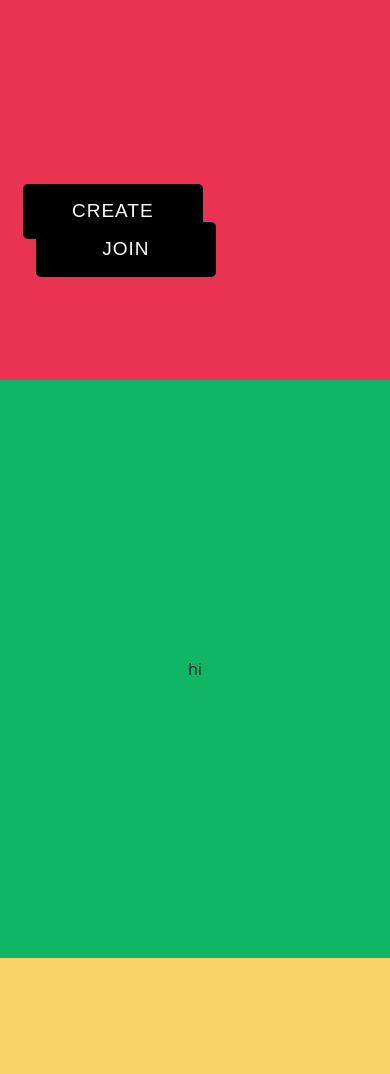
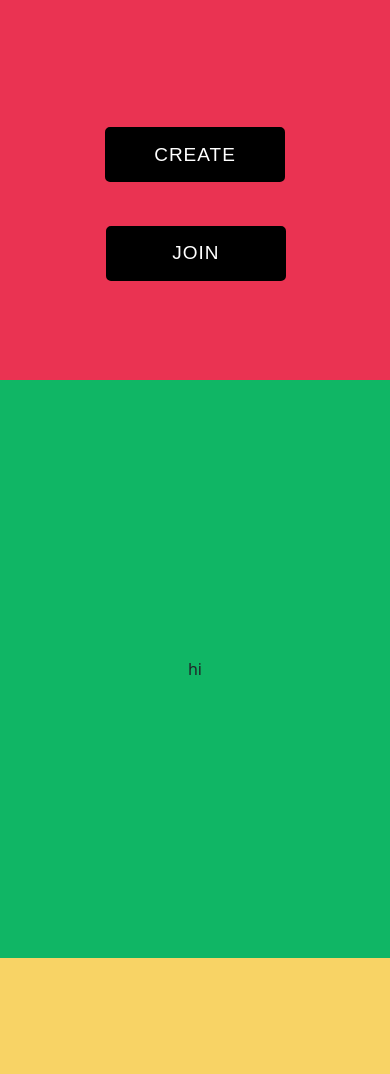
Before and after one commit to Electric-Dragon/cosmo, a website: page public/html/home.html in a window 390 px wide. Shown: the part 776-1850 px from the top of the page. Drawn offline with nearby package versions, Linux system fonts and the light colour scheme; a web font is replaced by a local one.

Commit message:
responsiveness

```diff
--- a/public/css/home.css
+++ b/public/css/home.css
@@ -14,6 +14,7 @@ h1{
     font-family: 'Cubano', sans-serif !important;
     color: black;
     font-size: 3rem;
+    text-align: center;
 }
 
 
@@ -31,13 +32,10 @@ nav{
 }
 
 .squares{
-    display: -webkit-flex;
     display: flex;
-    -webkit-flex-flow: row wrap;
-    flex-flow: row wrap;
     align-items: center;
     justify-content: center;
-    padding: 2%;
+    flex-direction: column;
 }
 
 
@@ -49,7 +47,7 @@ nav{
     display: inline-flex;
     width: 180px;
     height: 55px;
-    margin: 0 15px;
+    margin:0;
     perspective: 1000px;
   }
   .btn a{
@@ -95,8 +93,9 @@ nav{
     position: relative;
     display: inline-flex;
     width: 180px;
-    height: 25px;
-    margin: 0 15px;
+    height: 55px;
+    margin-top:3%;
+    margin-top:3%;
     perspective: 1000px;
   }
   .btnb a{
@@ -134,11 +133,51 @@ nav{
   .btnb a:hover{
     transform: translateZ(-25px) rotateX(-90deg);
   }
+  .g{
+      display: grid;
+      grid-template-columns: 1fr 1fr;
+      padding-top: 20%;
+  }
 
-
-  @media screen and (max-width: 600px) {
+@media screen and (max-width: 820px) {
       .grid{
           grid-template-columns: 1fr;
           grid-template-rows: repeat(6, 578px);
       }
-  }
+      .g{
+          display: grid;
+          grid-template-columns: 1fr 1fr;
+          grid-template-rows: 1fr 1fr;
+          gap: 10%;
+      }
+    }
+
+@media screen and (max-width: 500px) {
+    .g{
+        display: grid;
+        grid-template-columns: 1fr ;
+        grid-template-rows: 1fr 1fr;
+        gap: 30%;
+        margin-top: 10%;
+    }
+
+    .btn{
+        right: 6.8%;
+    }
+
+
+}
+
+@media screen and (min-width: 1900px) {
+    html{
+        font-size: 180%;
+    }
+    .grid{
+        height: 100%;
+        padding-top: 8%;
+        grid-template-columns: 1fr 1fr;
+        grid-template-rows: repeat(3, 578px);
+    }
+
+
+}
```
Also changed, not shown: public/html/home.html (+4 -2 lines), 1 other file.
